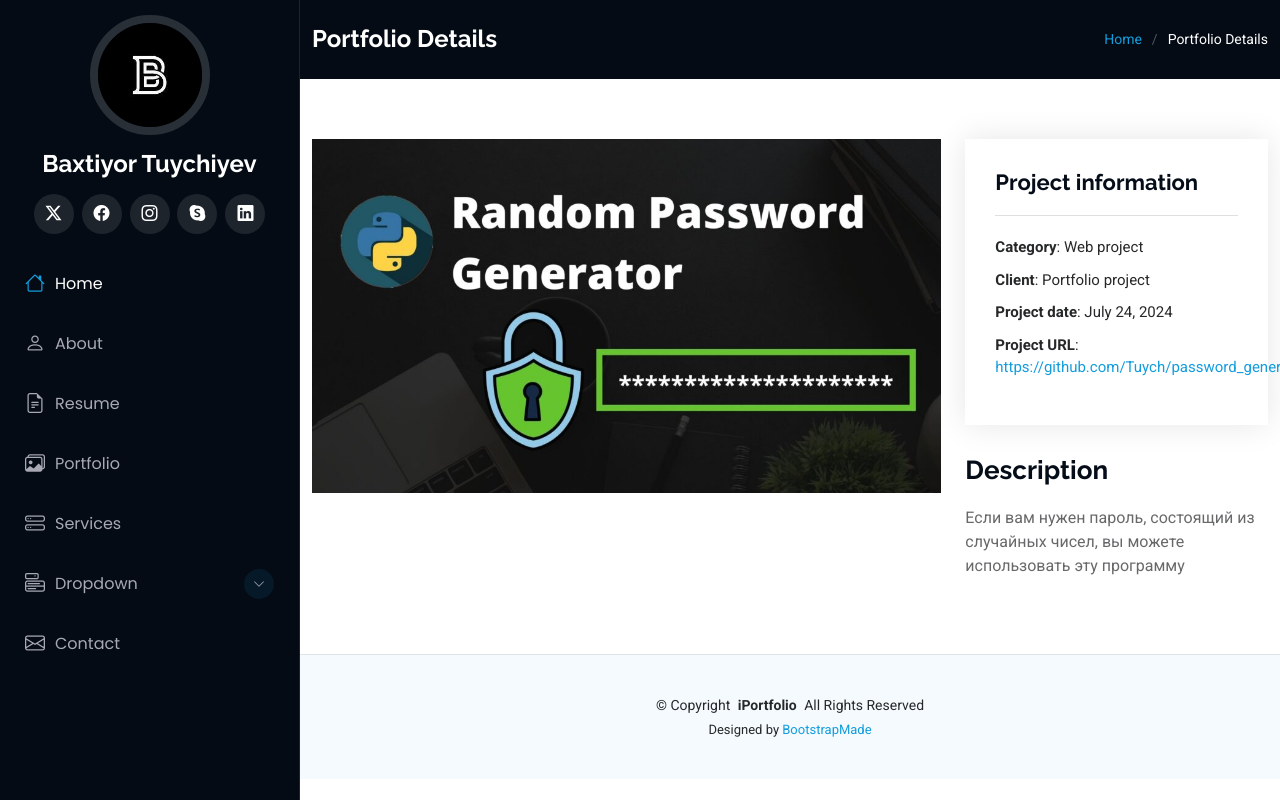
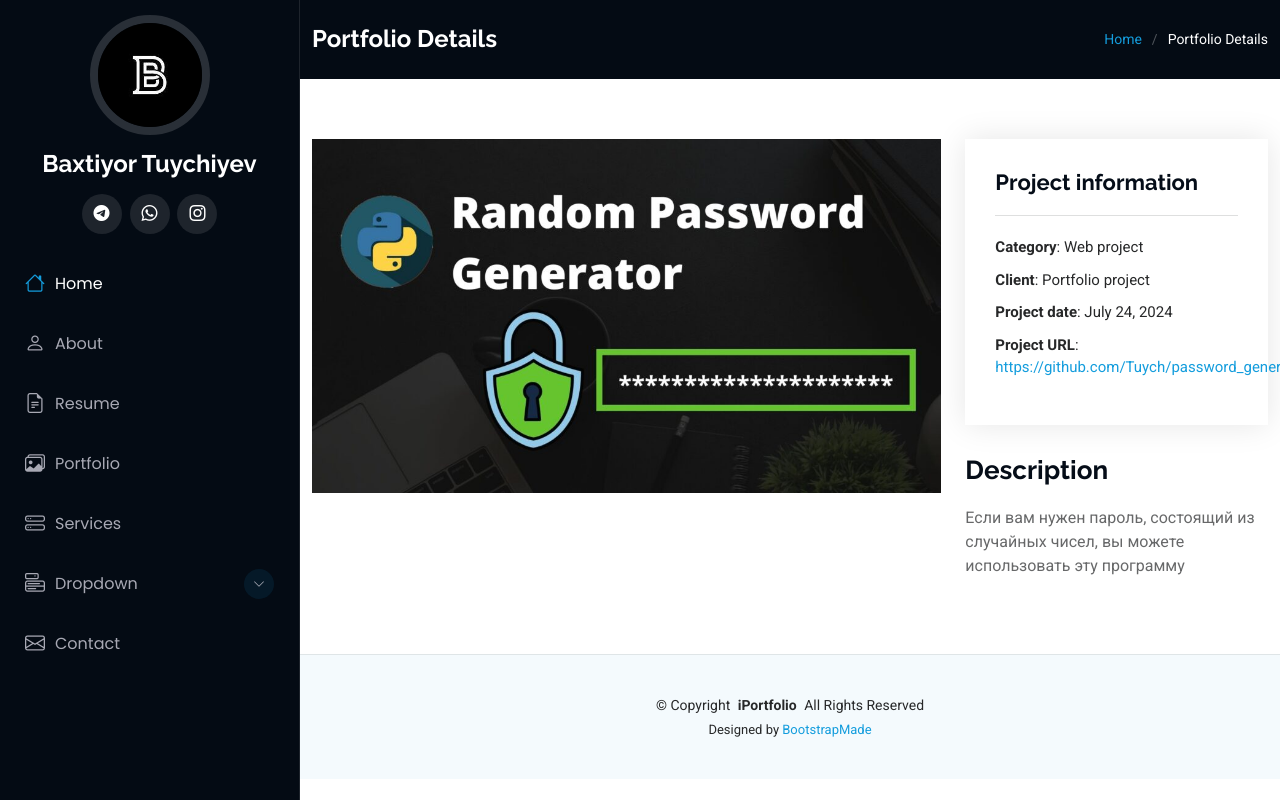
Before and after one commit to Tuych/my_portfolio, a Django app: page /portfolio-detail/1/ in a window 1280 px wide. Run offline with Django 5.2, Linux system fonts and the light colour scheme; data comes from the database, SQL or seed files in the repository; both versions use the stored data as it was after the commit; some libraries are stand-ins or nearby versions.

Commit message:
The new project was added to the portfolio page and a link was added to Telegram, WhatsApp and Instagram

```diff
--- a/src/main/templates/main/index.html
+++ b/src/main/templates/main/index.html
@@ -179,7 +179,7 @@
               <div class="portfolio-content h-100">
                 <img src="{{ project.image_title.url }}" class="img-fluid" alt="project img">
                 <div class="portfolio-info">
-                  <p>{{ project.name }}</p>
+                  <p><a href="{% url 'portfolio-detail' project.id %}">{{ project.name }}</a></p>
                   <a href="{% url 'portfolio-detail' project.id %}" title="More Details" class="details-link"><i class="bi bi-link-45deg"></i></a>
                 </div>
               </div>
--- a/src/main/templates/main/navbar.html
+++ b/src/main/templates/main/navbar.html
@@ -13,11 +13,10 @@
     </a>
 
     <div class="social-links text-center">
-      <a href="#" class="twitter"><i class="bi bi-twitter-x"></i></a>
-      <a href="#" class="facebook"><i class="bi bi-facebook"></i></a>
-      <a href="#" class="instagram"><i class="bi bi-instagram"></i></a>
-      <a href="#" class="google-plus"><i class="bi bi-skype"></i></a>
-      <a href="#" class="linkedin"><i class="bi bi-linkedin"></i></a>
+      <a href="https://t.me/user123446789" target="_blank" class="twitter"><i class="bi bi-telegram"></i></a>
+      <a href="https://call.whatsapp.com/voice/X4jWcq0jLYAp63e0dPjknD" target="_blank" class="facebook"><i class="bi bi-whatsapp"></i></a>
+      <a href="https://www.instagram.com/invites/contact/?igsh=1rybyshjv6ac2&utm_content=q0bva56" target="_blank"> <i class="bi bi-instagram"></i></a>
+
     </div>
 
     <nav id="navmenu" class="navmenu">
```
Also changed, not shown: main_guess_the_number.jpg (added), src/db.sqlite3, src/media/portfolio/main_guess_the_number.jpg (added), src/media/portfolio/password_generator_title.jpeg (deleted), src/media/portfolio/title_img_for_password_generator.jpg (deleted), src/media/portfolio/title_img_password_generate.jpg (added), src/media/portfolio/titlr_img_for_gues_the_numbers.jpg (added), title_guess_the_number.jpg (added), title_img_password_generate.jpg (added), title_password_generate.png (added), titlr_img_for_gues_the_numbers.jpg (added).
